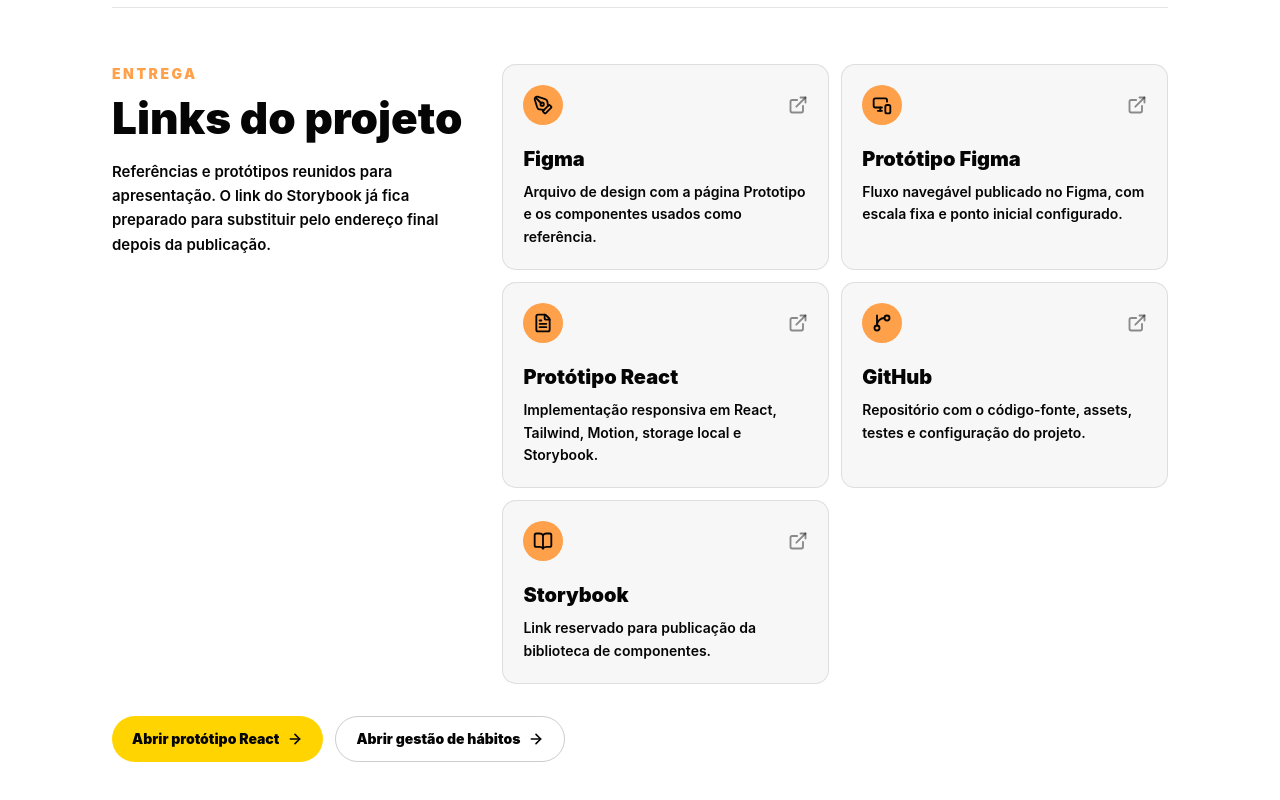
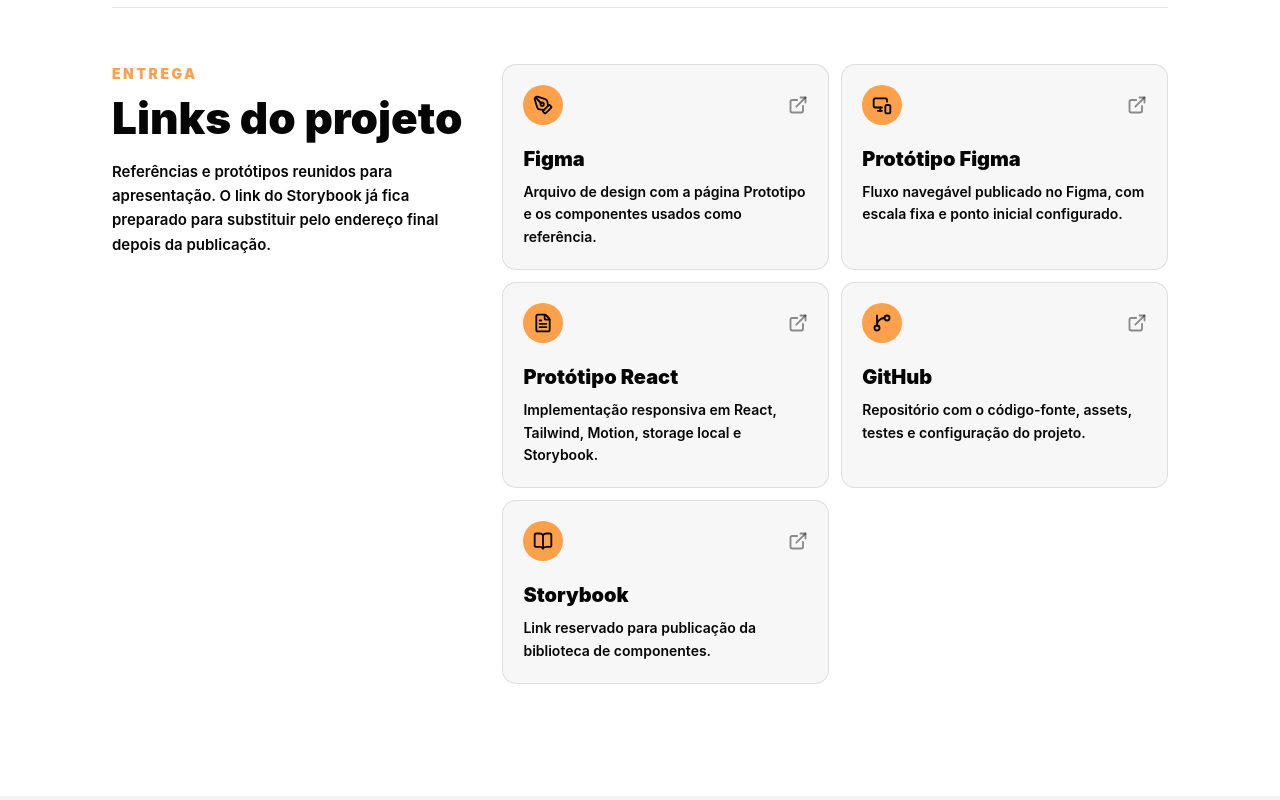
Before and after one commit to JonatasRicardo/habitos, a React (Vite) app: page / in a window 1280 px wide. Shown: the part 4055-4855 px from the top of the page. Built offline with nearby package versions, Linux system fonts and the light colour scheme.

Commit message:
fix: update presentation links

```diff
--- a/src/App.tsx
+++ b/src/App.tsx
@@ -45,7 +45,7 @@
   }
 
   if (screen === 'home') {
-    return <HomeScreen onOpenPrototype={openPrototype} onOpenManage={openManage} />
+    return <HomeScreen onOpenPrototype={openPrototype} />
   }
 
   return (
--- a/src/screens/HomeScreen.tsx
+++ b/src/screens/HomeScreen.tsx
@@ -1,9 +1,8 @@
 import type { MouseEvent } from 'react'
-import { ArrowRight, BookOpen, ExternalLink, FileText, GitBranch, MonitorSmartphone, PenTool } from 'lucide-react'
+import { BookOpen, ExternalLink, FileText, GitBranch, MonitorSmartphone, PenTool } from 'lucide-react'
 
 type HomeScreenProps = {
   onOpenPrototype: () => void
-  onOpenManage: () => void
 }
 
 const figmaDesignUrl =
@@ -12,7 +11,7 @@
 const figmaPrototypeUrl =
   'https://www.figma.com/proto/NdUd55SST624cVUhRn97zj/Habitos?node-id=19-18&viewport=332%2C-1483%2C0.92&t=l3iLOUYGso6bd7Pe-1&scaling=scale-down&content-scaling=fixed&starting-point-node-id=19%3A18&page-id=0%3A1'
 
-const storybookUrl = 'https://storybook-habitos.vercel.app'
+const storybookUrl = 'https://habitos-doc.vercel.app/'
 const githubUrl = 'https://github.com/JonatasRicardo/habitos'
 
 const projectLinks = [
@@ -53,7 +52,7 @@
   onNavigate()
 }
 
-export function HomeScreen({ onOpenPrototype, onOpenManage }: HomeScreenProps) {
+export function HomeScreen({ onOpenPrototype }: HomeScreenProps) {
   return (
     <main className="min-h-svh bg-white text-ink">
       <div className="mx-auto w-full max-w-[1120px] px-5 py-10 sm:px-8 md:py-14">
@@ -319,25 +318,6 @@
               })}
             </div>
           </div>
-
-          <div className="mt-8 flex flex-wrap gap-3">
-            <button
-              type="button"
-              onClick={onOpenPrototype}
-              className="inline-flex items-center gap-2 rounded-full bg-sunshine px-5 py-3 text-sm font-black text-ink transition active:scale-[0.98]"
-            >
-              Abrir protótipo React
-              <ArrowRight className="h-4 w-4" strokeWidth={2.4} />
-            </button>
-            <button
-              type="button"
-              onClick={onOpenManage}
-              className="inline-flex items-center gap-2 rounded-full border border-black/20 px-5 py-3 text-sm font-black text-ink transition hover:border-orange/70 active:scale-[0.98]"
-            >
-              Abrir gestão de hábitos
-              <ArrowRight className="h-4 w-4" strokeWidth={2.4} />
-            </button>
-          </div>
         </section>
       </div>
     </main>
```
Also changed, not shown: 1 other file (tests, documents, lock files or other folders).
